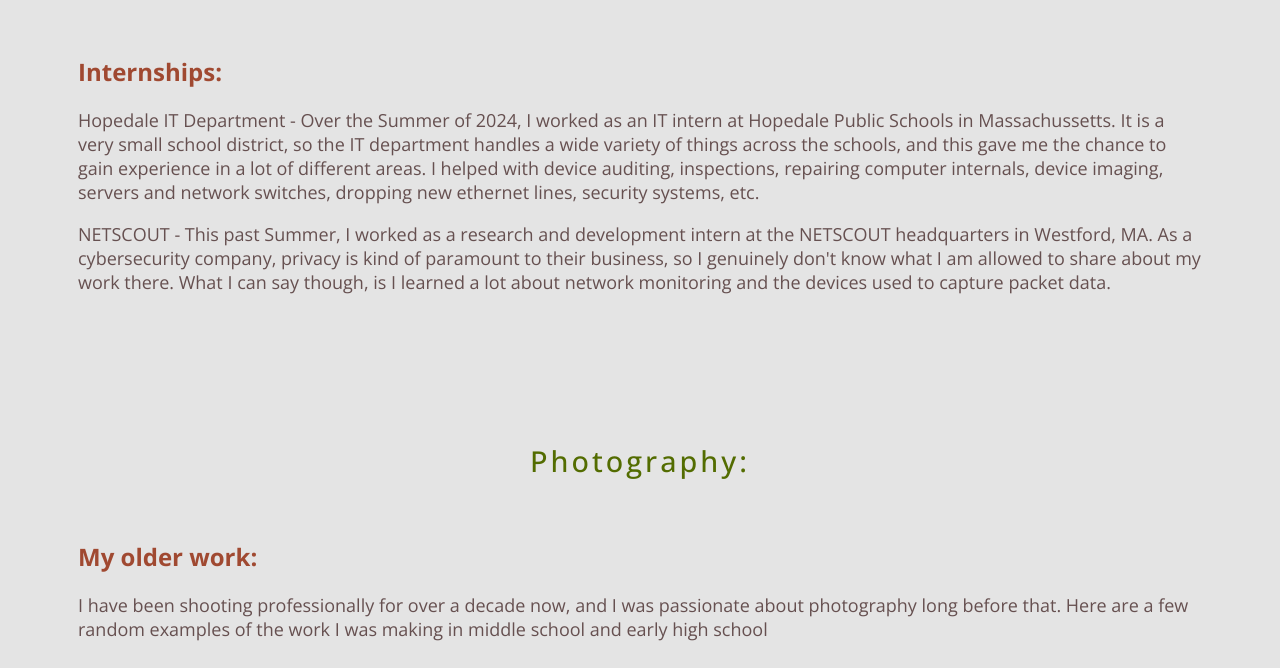
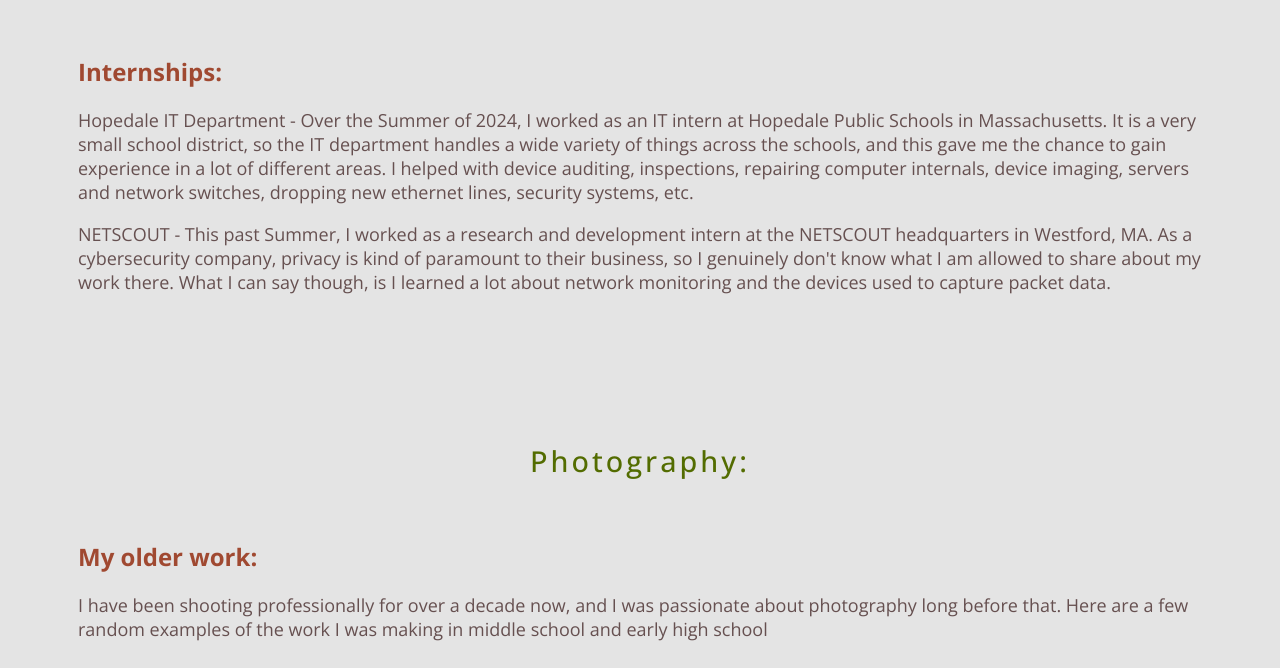
Before and after one commit to MylesBraverman/MylesBraverman.github.io, a plain HTML site: page index.html in a window 1280 px wide. Shown: the part 1271-1939 px from the top of the page. Drawn offline with nearby package versions, Linux system fonts and the light colour scheme.

Commit message:
Rename file

```diff
--- a/portfolio.html
+++ b/index.html
@@ -57,7 +57,7 @@
         <div>
             <h2 class="section-h2">Internships:</h2>
             <p class="section-p">Hopedale IT Department - Over the Summer of 2024, I worked as an IT intern at Hopedale
-                Public Schools in Massachussetts. It is a very small school district, so the IT department handles a
+                Public Schools in Massachusetts. It is a very small school district, so the IT department handles a
                 wide variety of things across the schools, and this gave me the chance to gain experience in a lot of
                 different areas. I helped with device auditing, inspections, repairing computer internals, device
                 imaging, servers and network switches, dropping new ethernet lines, security systems, etc.</p>
```
